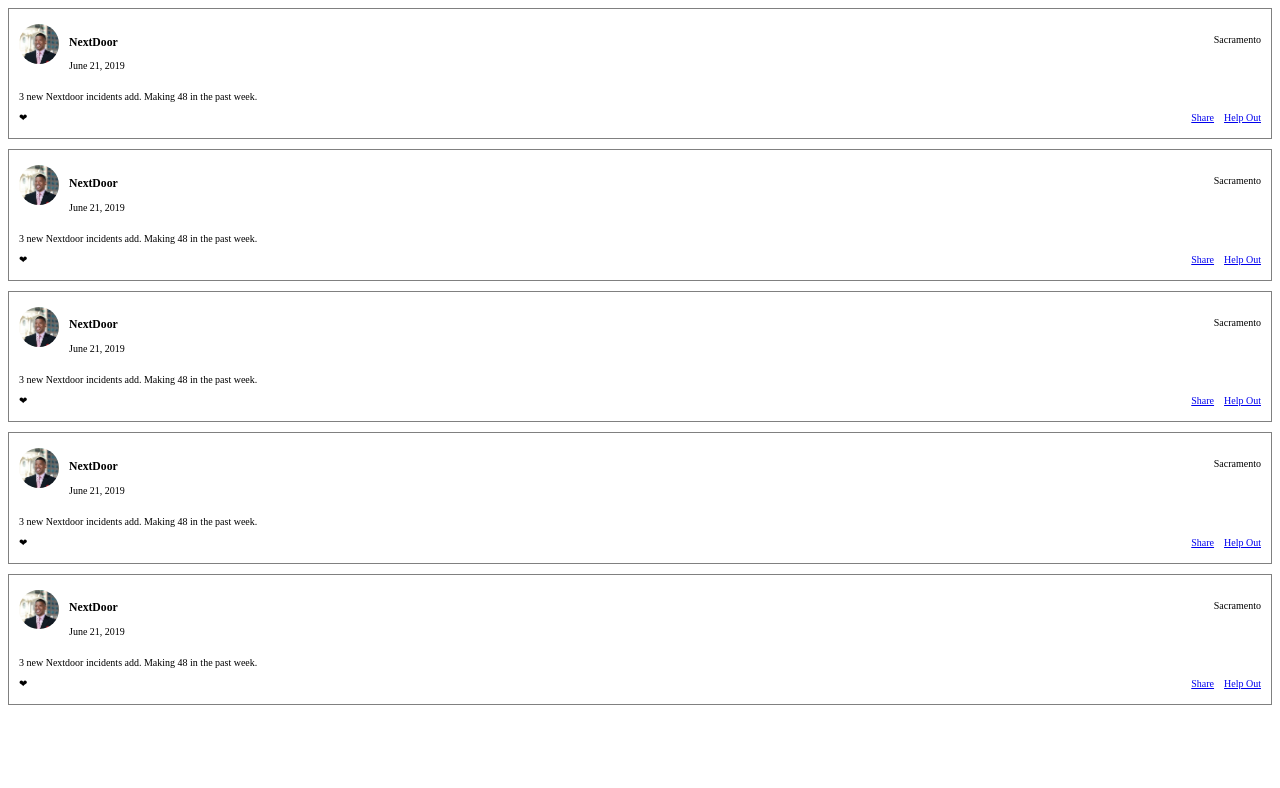
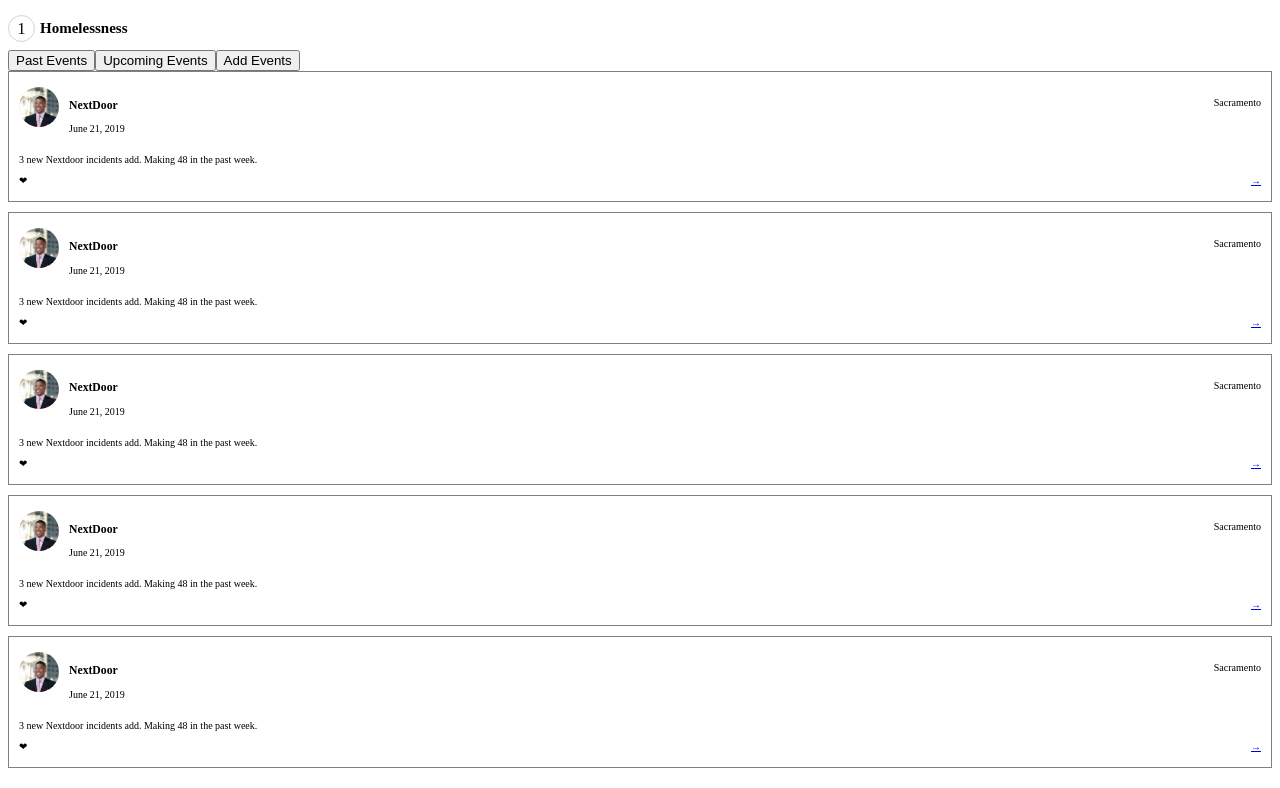
Before and after one commit to code4sac/neighborhood-connect, a React (Create React App) app: page /priorityDetails in a window 1280 px wide. Shown: the top 788 px of the page. Built offline with nearby package versions, Linux system fonts and the light colour scheme; no server answers.

Commit message:
add ajax requests for filtering

```diff
--- a/src/components/Post.js
+++ b/src/components/Post.js
@@ -1,6 +1,8 @@
 import React from 'react';
 import placeholder from '../assets/placeholder.jpg';
 import styled from 'styled-components';
+import { Link } from "react-router-dom";
+
 
 const PostWrapper = styled.div`
     padding: 1rem;
@@ -63,7 +65,6 @@
                             </span>
                         </span>
                         <p>Sacramento</p>
-
                     </li>
                     <li>
                         <p>3 new Nextdoor incidents add. Making 48 in the past week.</p>
@@ -71,8 +72,7 @@
                     <li className="Post__social">
                         <span>&#10084;</span>
                         <span>
-                        <a href="https://whimsical.com/32AqWM2AASAS7Ja6fqTp9a">Share</a>
-                        <a href="https://whimsical.com/32AqWM2AASAS7Ja6fqTp9a">Help Out</a>
+                            <Link to="/addevent">&#8594;</Link>
                         </span>
                     </li>
                 </ul>
--- a/src/components/PriorityDetails.js
+++ b/src/components/PriorityDetails.js
@@ -1,16 +1,105 @@
 import React from "react";
 import Post from "./Post";
+import styled from "styled-components";
+
+const PriorityDetailsWrapper = styled.div`
+
+    .details {
+        display: flex;
+        flex-direction: row;
+        align-items: center;
+    }
+
+    .details__heading {
+    }
+
+    .details__number {
+        text-align: center;
+        display: flex;
+        justify-content: center;
+        flex-direction: column;
+        font-size: 1.6rem;
+        width: 2.5rem;
+        height: 2.5rem;
+        border-radius: 50%;
+        border: 0.1rem solid lightgrey;
+        margin-right: .5rem;
+    }
+`;
+
+const API_PAST = "https://nameless-garden-17654.herokuapp.com";
+const API_UPCOMING = "https://nameless-garden-17654.herokuapp.com";
+const API_ADD = "https://whimsical.com/32AqWM2AASAS7Ja6fqTp9a";
 
 export default class PriorityDetails extends React.Component {
+  constructor(props) {
+    super(props);
+
+    this.state = {
+      pastData: [],
+      upcomingData: [],
+      addEvent: {}
+    }
+  }
+
+  componentDidMount() {
+    this.loadPast();
+  }
+
+  loadPast() {
+    return fetch(API_PAST)
+      .then(res => {
+        if(!res.ok) {
+          return Promise.reject(res.statusText);
+        }
+        return res.json();
+      })
+      .then(response => {
+        this.setState({
+          pastData: response
+        });
+      })
+      .catch(err => {
+        console.log(err);
+      });
+  }
+
+  loadUpcoming() {
+    return fetch(API_UPCOMING)
+      .then(res => {
+        if(!res.ok) {
+          return Promise.reject(res.statusText);
+        }
+        return res.json();
+      })
+      .then(response => {
+        this.setState({
+          upcomingData: response
+        });
+      })
+      .catch(err => {
+        console.log(err);
+      });
+  }
+
+
+
   render() {
+    console.log(this.state.pastData);
     return (
-      <div>
-        <Post />
-        <Post />
-        <Post />
-        <Post />
-        <Post />
-      </div>
+        <PriorityDetailsWrapper>
+            <div className="details">
+              <span className="details__number">1</span><h2 className="details__heading">Homelessness</h2>
+            </div>
+            <button onClick={() =>this.loadPast()}>Past Events</button>
+            <button onClick={() => this.loadUpcoming()}>Upcoming Events</button>
+            <button>Add Events</button>
+            <Post />
+            <Post />
+            <Post />
+            <Post />
+            <Post />
+        </PriorityDetailsWrapper>
     );
   }
 }
```
Lines whose indentation alone changed are shown as unchanged.
